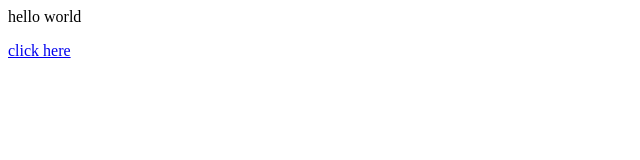
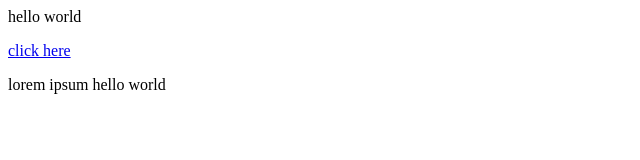
Before and after one commit to eliteInfo15/studebtmgmt, a plain HTML site: page index.html in a window 1280 px wide. Shown: the whole page, without its empty margins (0-640 px from the left). Drawn offline with Linux system fonts and the light colour scheme.

Commit message:
Update index.html

```diff
--- a/index.html
+++ b/index.html
@@ -2,5 +2,6 @@
 <body>
 <p>hello world</p>
 <a href="#">click here</a>
+<p>lorem ipsum hello world</p>
 </body>
 </html>
```
